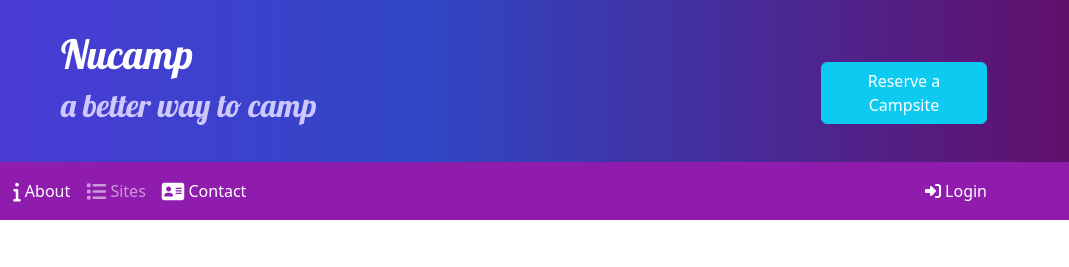
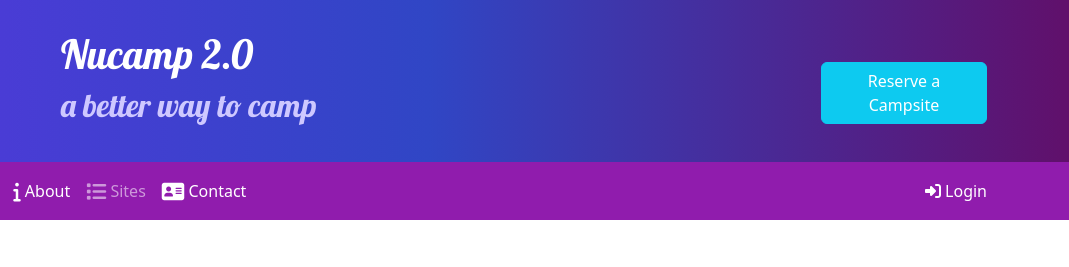
Before and after one commit to garciabusiness21/nucampsite, a website built with Parcel: page index.html in a window 1280 px wide. Shown: the top 267 px of the page, 211-1280 px from the left. Built offline with nearby package versions, Linux system fonts and the light colour scheme; files whose address does not match are found by name.

Commit message:
deployed firebase

```diff
--- a/index.html
+++ b/index.html
@@ -30,7 +30,7 @@
                     <img src="img/logo.png" class="img-fluid" />
                 </div>
                 <div class="col">
-                    <h1>Nucamp</h1>
+                    <h1>Nucamp 2.0</h1>
                     <h2>a better way to camp</h2>
                 </div>
                 <div class="col-md-4 col-xl-2 align-self-center mt-4">
```
Also changed, not shown: firebase.json (added), 2 other files.
